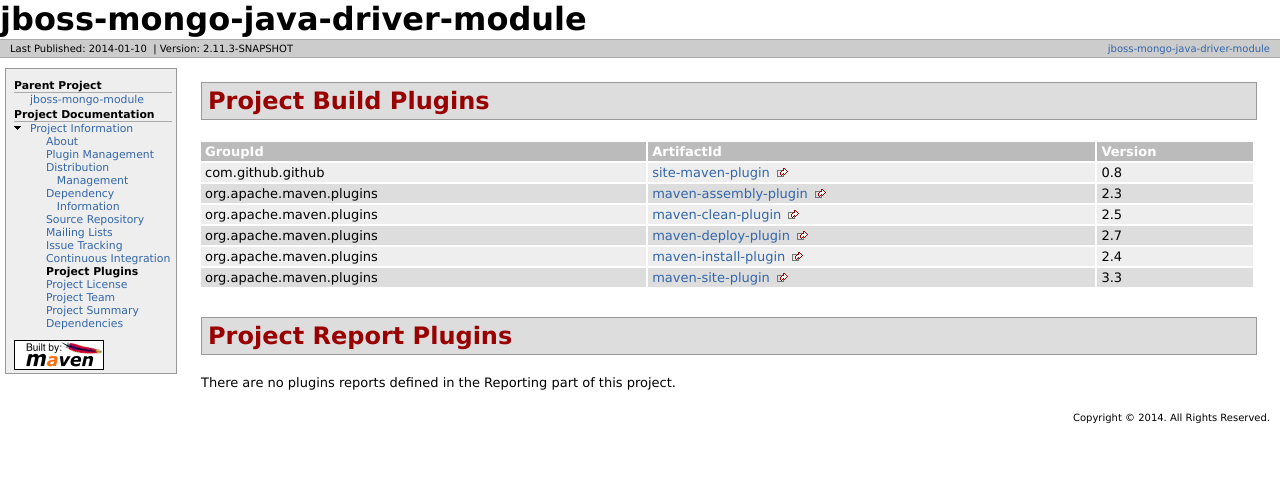
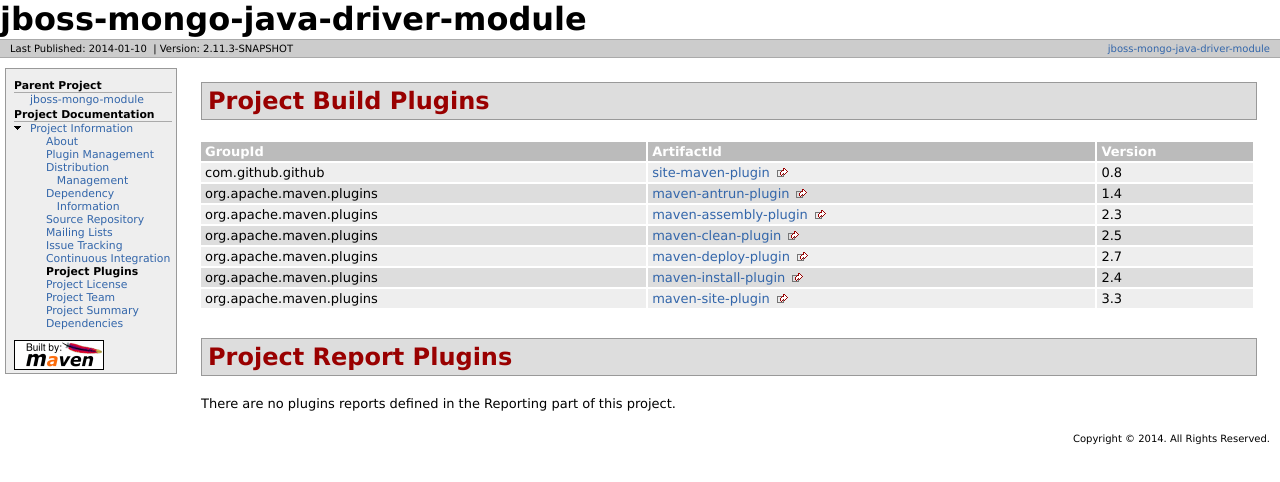
Before and after one commit to adorsys/jboss-mongo-module, a plain HTML site: page maven/snapshots/plugins.html in a window 1280 px wide. Drawn offline with Linux system fonts and the light colour scheme.

Commit message:
Maven artifacts for de.adorsys.oss.jboss.modules:jboss-mongo-java-driver-module:2.11.3-SNAPSHOT ~20140110-1427

```diff
--- a/maven/snapshots/plugins.html
+++ b/maven/snapshots/plugins.html
@@ -117,21 +117,25 @@
 <td>0.8</td></tr>
 <tr class="a">
 <td>org.apache.maven.plugins</td>
+<td><a class="externalLink" href="http://maven.apache.org/plugins/maven-antrun-plugin/">maven-antrun-plugin</a></td>
+<td>1.4</td></tr>
+<tr class="b">
+<td>org.apache.maven.plugins</td>
 <td><a class="externalLink" href="http://maven.apache.org/plugins/maven-assembly-plugin/">maven-assembly-plugin</a></td>
 <td>2.3</td></tr>
-<tr class="b">
+<tr class="a">
 <td>org.apache.maven.plugins</td>
 <td><a class="externalLink" href="http://maven.apache.org/plugins/maven-clean-plugin/">maven-clean-plugin</a></td>
 <td>2.5</td></tr>
-<tr class="a">
+<tr class="b">
 <td>org.apache.maven.plugins</td>
 <td><a class="externalLink" href="http://maven.apache.org/plugins/maven-deploy-plugin/">maven-deploy-plugin</a></td>
 <td>2.7</td></tr>
-<tr class="b">
+<tr class="a">
 <td>org.apache.maven.plugins</td>
 <td><a class="externalLink" href="http://maven.apache.org/plugins/maven-install-plugin/">maven-install-plugin</a></td>
 <td>2.4</td></tr>
-<tr class="a">
+<tr class="b">
 <td>org.apache.maven.plugins</td>
 <td><a class="externalLink" href="http://maven.apache.org/plugins/maven-site-plugin/">maven-site-plugin</a></td>
 <td>3.3</td></tr></table></div>
```
